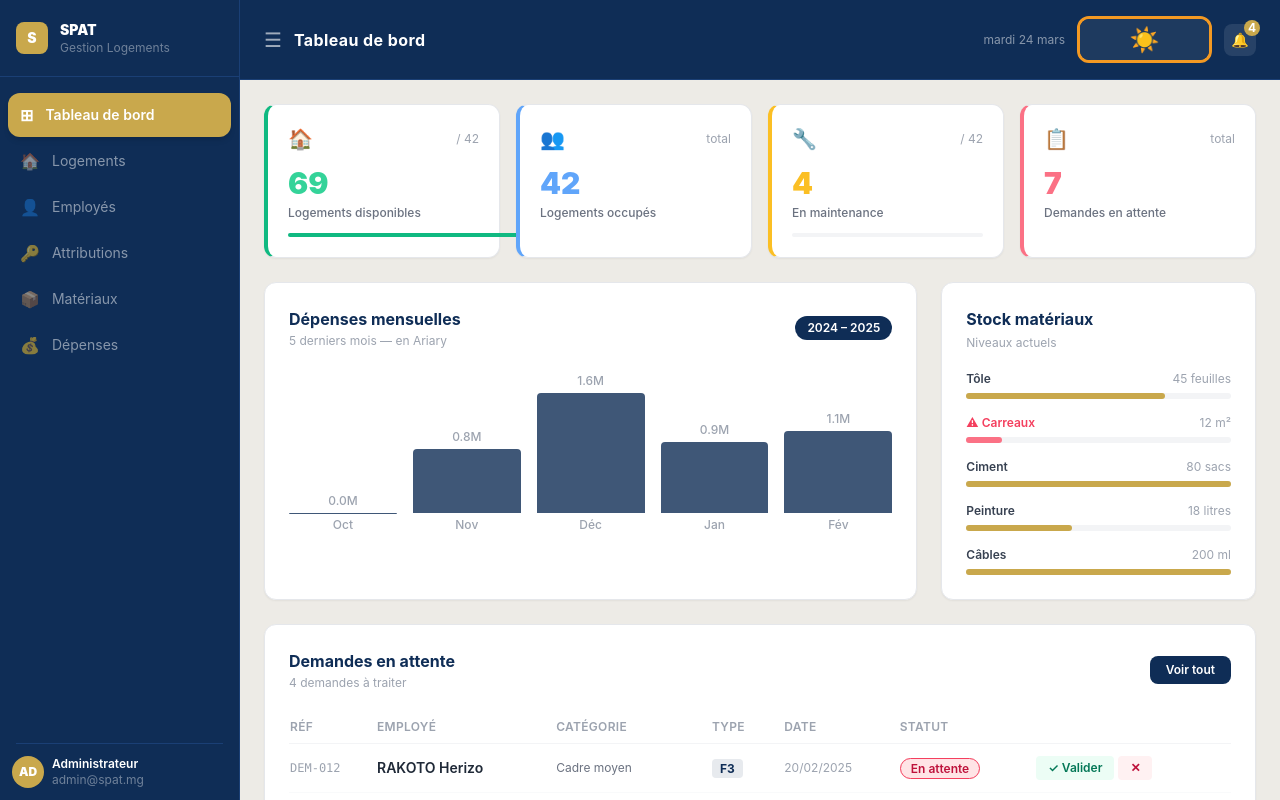
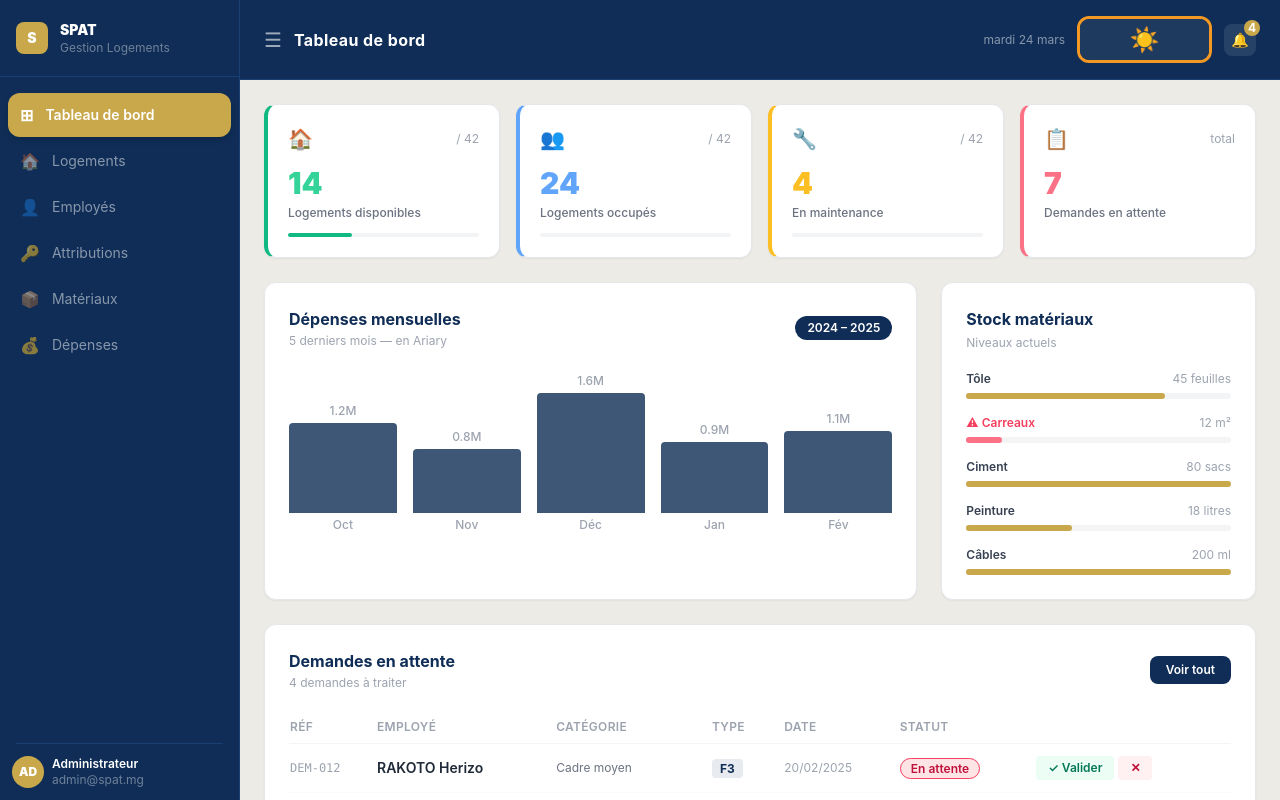
Before and after one commit to Neveets-chris/spat-app, a React (Create React App) app: page / in a window 1280 px wide. Built offline with nearby package versions, Linux system fonts and the light colour scheme.

Commit message:
modification

```diff
--- a/src/pages/Dashboard.jsx
+++ b/src/pages/Dashboard.jsx
@@ -1,14 +1,14 @@
 import StatutBadge from "../components/StatutBadge";
 
 const STATS = [
-  { label: "Logements disponibles", value: 69, total: 42, couleur: "border-l-emerald-500", texte: "text-emerald-400", icon: "🏠" },
-  { label: "Logements occupés",     value: 42, total: 42, couleur: "border-l-blue-400",    texte: "text-blue-400",    icon: "👥" },
+  { label: "Logements disponibles", value: 14, total: 42, couleur: "border-l-emerald-500", texte: "text-emerald-400", icon: "🏠" },
+  { label: "Logements occupés",     value: 24, total: 42, couleur: "border-l-blue-400",    texte: "text-blue-400",    icon: "👥" },
   { label: "En maintenance",        value: 4,  total: 42, couleur: "border-l-amber-400",   texte: "text-amber-400",   icon: "🔧" },
   { label: "Demandes en attente",   value: 7,  total: 7,  couleur: "border-l-rose-400",    texte: "text-rose-400",    icon: "📋" },
 ];
 
 const DEPENSES = [
-  { mois: "Oct", montant: 1200 },
+  { mois: "Oct", montant: 1200000 },
   { mois: "Nov", montant: 850000  },
   { mois: "Déc", montant: 1600000 },
   { mois: "Jan", montant: 950000  },
```
